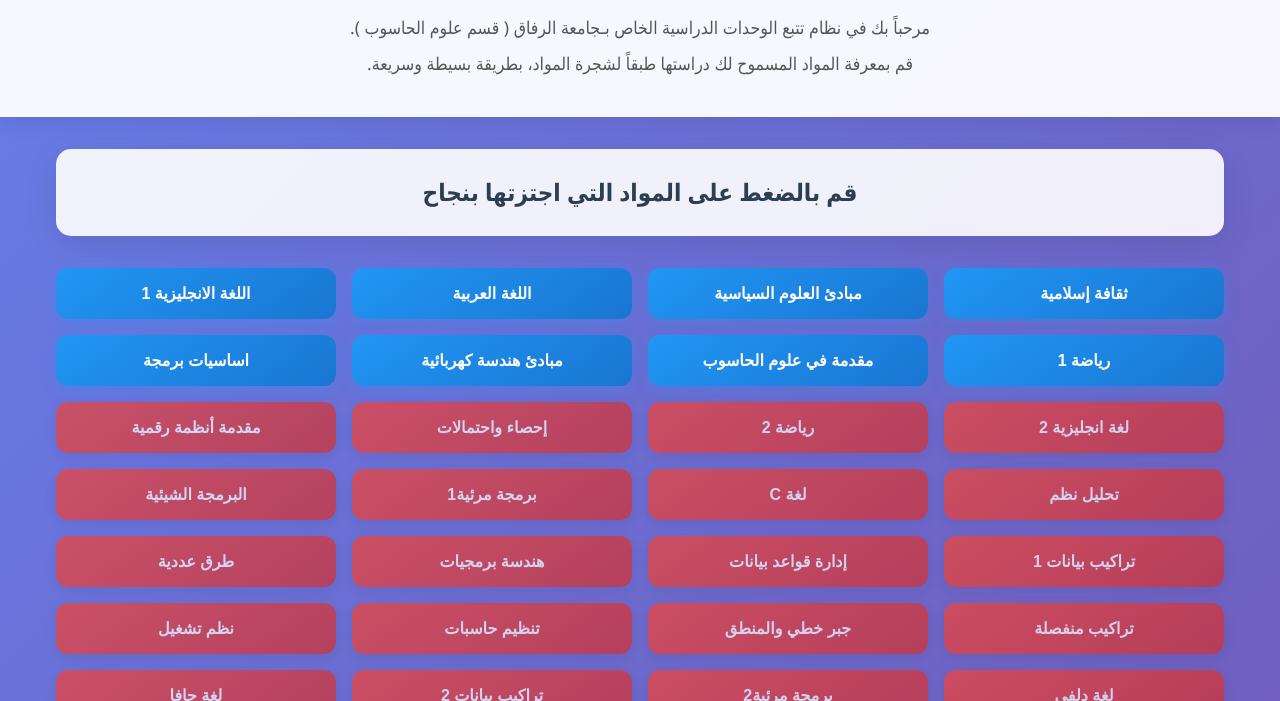
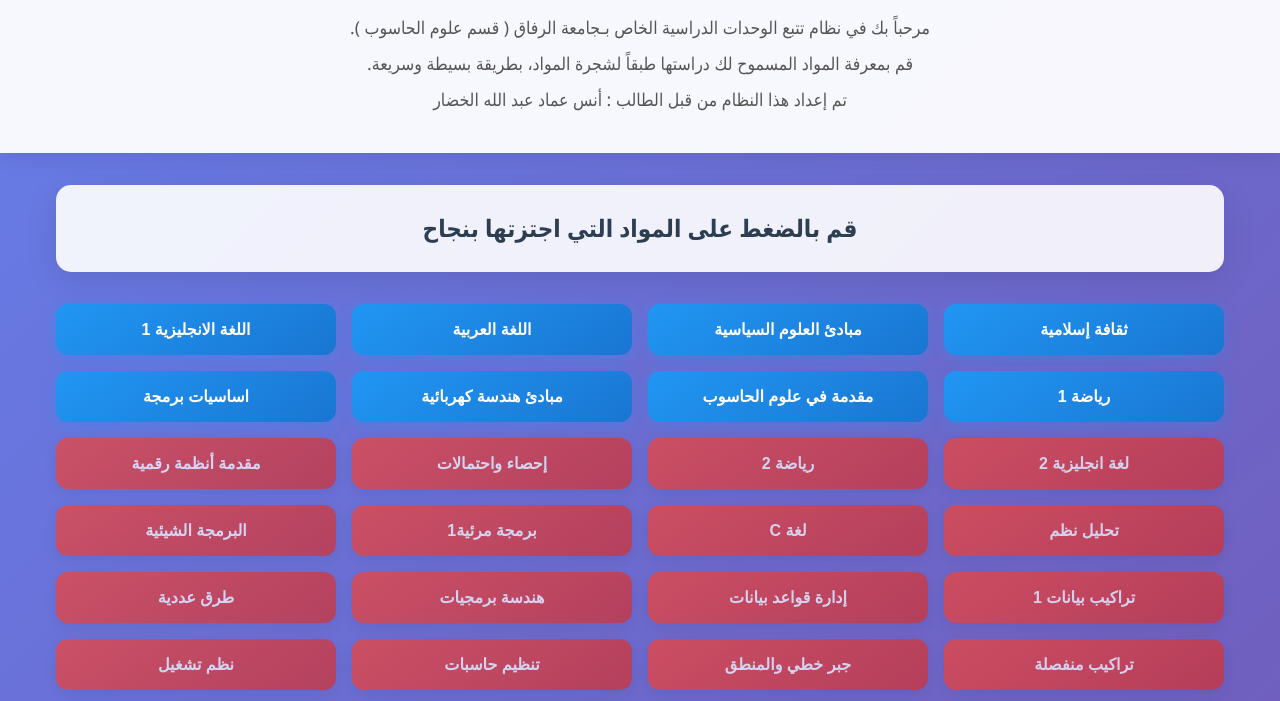
Before and after one commit to Anas-emad-2005/Student_CS_Alrefak, a plain HTML site: page index.html in a window 1280 px wide. Shown: the part 99-800 px from the top of the page. Drawn offline with Linux system fonts and the light colour scheme.

Commit message:
Add files via upload

```diff
--- a/index.html
+++ b/index.html
@@ -11,6 +11,7 @@
         <h1>تتبع المقررات الدراسية</h1>
         <p>مرحباً بك في نظام تتبع الوحدات الدراسية الخاص بـجامعة الرفاق ( قسم علوم الحاسوب ).</p>
         <p>قم بمعرفة المواد المسموح لك دراستها طبقاً لشجرة المواد، بطريقة بسيطة وسريعة.</p>
+        <p>  تم إعداد هذا النظام من قبل الطالب : أنس عماد عبد الله الخضار</p>
     </header>
 
 
```
